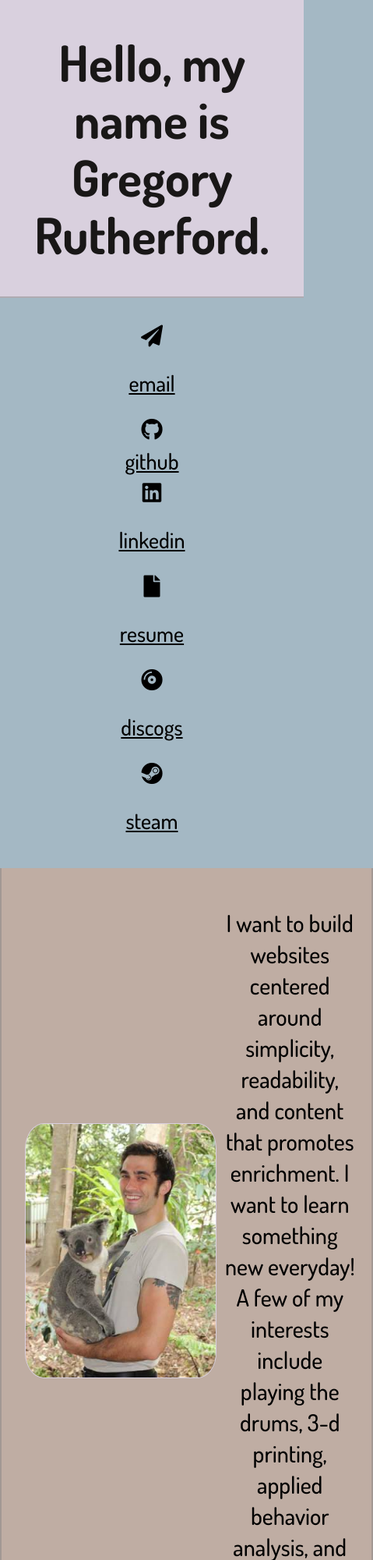
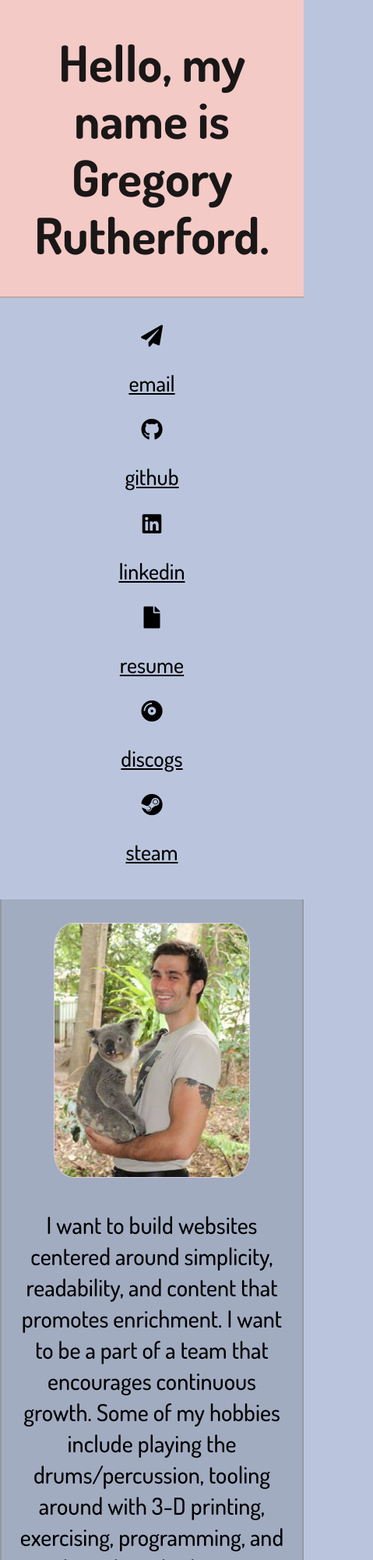
Before and after one commit to gregory-rutherford/PortfolioNew2, a plain HTML site: page index.html in a window 390 px wide. Shown: the top 2000 px of the page at 78% size, 479 px wide, since content can reach past the window. Drawn offline with Linux system fonts and the light colour scheme.

Commit message:
added new project and fixed broken mobile, changed a few things about the intro paragraph

```diff
--- a/index.html
+++ b/index.html
@@ -23,16 +23,16 @@
         <div class="container" id="left">
 
                 <i id="icon"class="fas fa-paper-plane"></i>
-                <a href="mailto:webmaster@gregorford@gmail.com" class="special">email</a>
+                <a href="mailto:gregorford@gmail.com" class="special">email</a>
 
-                <i id="icon" class="fab fa-github" id="git"></i>
-                <a href="https://github.com/gregory-rutherford" target="_blank">github</a>
+                <i id="icon" class="fab fa-github"></i>
+                <a href="https://github.com/gregory-rutherford" class="special" target="_blank">github</a>
 
                 <i id="icon"class="fab fa-linkedin"></i>
                 <a href="https://www.linkedin.com/in/gregory-rutherford-01aba73b/" class="special" target="_blank">linkedin</a>
 
                 <i id="icon"class="fas fa-file"></i>
-                <a href="https://drive.google.com/file/d/1APqU1vg55vH8jWFLslSVon591ABXZkBL/view" class="special" target="_blank">resume</a>
+                <a href="https://drive.google.com/file/d/1n4PiUfe6Qbi7adXDNsXSLAq_DcQOInpH/view?usp=sharing" class="special" target="_blank">resume</a>
 
                 <i id="icon"class="fas fa-compact-disc"></i>
                 <a href="https://www.discogs.com/artist/1712889-Gregory-Rutherford?page=1" class="special" target="_blank">discogs</a>
@@ -45,15 +45,18 @@
 
             <img id="koala" src="assets/images/koalaandme.jpeg"/>
 
-            <p>I want to build websites centered around simplicity, readability, and content that promotes enrichment. I want to learn something new everyday!
-                A few of my interests include playing the drums, 3-d printing, applied behavior analysis, and programming.
+            <p>I want to build websites centered around simplicity, readability, and content that promotes enrichment. I want to be a part of a team that encourages continuous growth.
+                Some of my hobbies include playing the drums/percussion, tooling around with 3-D printing, exercising, programming, and reading. I have had a variety of manual labor jobs over the years
+                and am looking forward to stepping into the challenges of the programming world. I love working with and learning from different people and am excited to learn as much as possible.
             </p>
         </div>
 
         <div class="container" id="right">
-                        <p><a href="https://ut-group7.github.io/Group7Project/" target="_blank">First group project!</a></p>
-                        <img class="gitCard"src="assets/images/datenight.JPG">
-                        <a class="code" href="https://github.com/ut-group7/Group7Project" target="_blank"><i class="fas fa-code"></i>code</a>
+                        <p> <a href="https://friendfinderuta.herokuapp.com" target="_blank">Friend Finder!</a></p>
+                        <img class="gitCard"src="assets/images/friendFinder.jpg">
+                        <a class="code" href="https://github.com/gregory-rutherford/FriendFinder" target="_blank"><i class="fas fa-code"></i>code</a>
+
+
 
                         <p> <a href="https://gregory-rutherford.github.io/TriviaGame/" target="_blank">Trivia!</a></p>
                         <img class="gitCard"src="assets/images/zig.JPG">
@@ -66,6 +69,10 @@
                         <p> <a href="https://gregory-rutherford.github.io/MegamanClickGame/" target="_blank">Memory game built in React!</a></p>
                         <img class="gitCard"src="assets/images/megamanreact.jpg">
                         <a class="code" href="https://github.com/gregory-rutherford/MegamanClickGame" target="_blank"><i class="fas fa-code"></i>code</a>
+
+                        <p><a href="https://ut-group7.github.io/Group7Project/" target="_blank">First group project!</a></p>
+                        <img class="gitCard"src="assets/images/datenight.JPG">
+                        <a class="code" href="https://github.com/ut-group7/Group7Project" target="_blank"><i class="fas fa-code"></i>code</a>
 
                         <p> <a href="https://github.com/gregory-rutherford/Liri-Node-App" target="_blank">CLI Node App</a></p>
                         <img class="gitCard"src="assets/images/Liri.jpg">
--- a/style.css
+++ b/style.css
@@ -1,5 +1,5 @@
 body {
-    background-color: #a4b8c4;
+    background-color: #bac5dd ;
     font-size: 28px;
     display: flex;
     flex-direction: column;
@@ -15,7 +15,7 @@ body {
     font-family: 'Dosis', sans-serif;
     font-size: 32px;
     color: rgba(20, 17, 17, 0.973);
-    background-color: #d9d0de;
+    background-color: #f4cac6;
     text-align: center;
     border-bottom: 2px solid rgba(128, 128, 128, 0.473);
 }
@@ -26,7 +26,7 @@ body {
     justify-content: space-around;
     font-family: 'Dosis', sans-serif;
     text-align: center;
-    background-color: #a4b8c4;
+    background-color: #bac5dd;
     flex: 1;
 }
 
@@ -58,7 +58,7 @@ body {
     align-items: center;
     justify-content: center;
     text-align: center;
-    background-color: #bfada3;
+    background-color: #a2acc1;
     border-left: 2px solid rgba(128, 128, 128, 0.473);
     border-right: 2px solid rgba(128, 128, 128, 0.473);
     line-height: 40px;
@@ -69,7 +69,7 @@ body {
 #footer {
     display: flex;
     flex-direction: row;
-    background-color: #c09bae;
+    background-color: #f4cac6;
     justify-content: center;
     font-family: 'Dosis', sans-serif;
     border-top: 2px solid rgba(128, 128, 128, 0.473);
@@ -101,7 +101,7 @@ a:link, a:visited {
 }
 
 a:hover {
-    color: rgb(73, 140, 160);
+    color: #fc978e;
 }
 
 @media all and (max-width: 975px) {
@@ -133,6 +133,13 @@ a:hover {
     }
   }
 
+  @media all and (max-width: 555px) {
+    #center {
+        display: flex;
+        flex-direction: column;
+        align-items: center;
+    }
+  }
   /* @media all and (min-width: 975px) {
       main {
           height: 100vh;
```
Also changed, not shown: assets/images/friendFinder.JPG (added).
